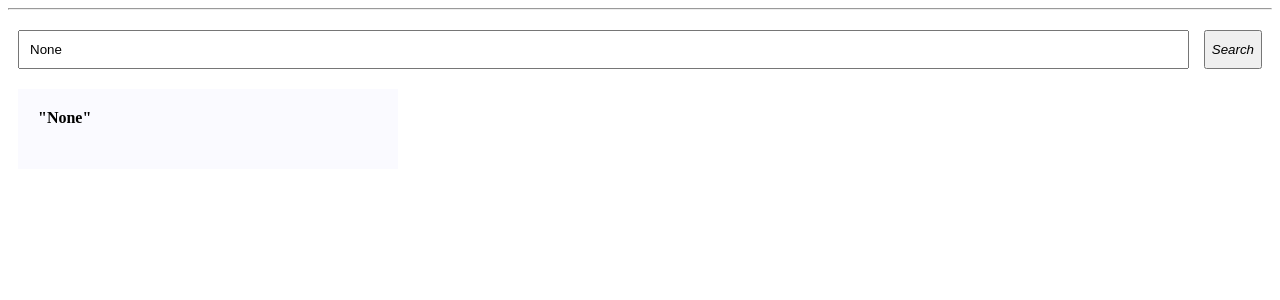
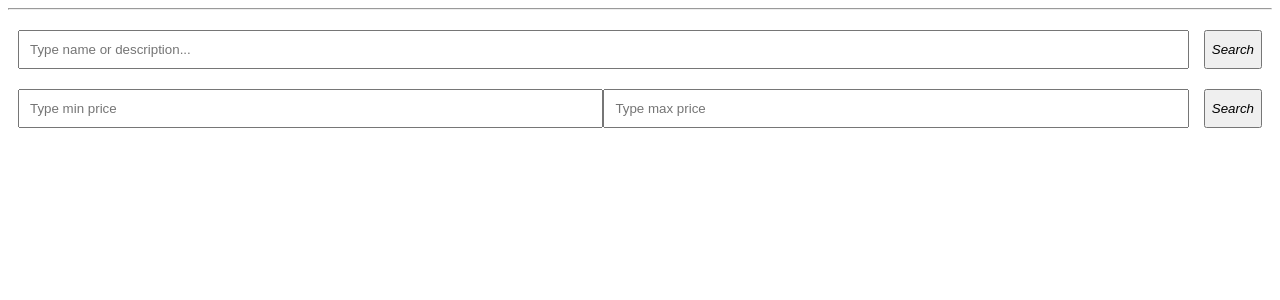
Before and after one commit to reachingfdreams/sendo_homework, a Flask app: page /search in a window 1280 px wide. Shown: the top 300 px of the page. Run offline with Flask 2, Linux system fonts and the light colour scheme; data that the repository does not hold is empty.

Commit message:
Implement products aggregating API acording to prices.

```diff
--- a/searchapp/app/app.py
+++ b/searchapp/app/app.py
@@ -1,7 +1,7 @@
 from flask import Flask, render_template, request
 
 from searchapp.data import all_products
-from searchapp.app.search import search
+from searchapp.app.search import search, search_for_price_range
 
 app = Flask(__name__)
 
@@ -22,13 +22,25 @@ def search_single_product():
 
     Return the top 60 results.
     """
-    query = request.args.get('search')
     num_results = 60
-    products_by_category = [(query, search(query, num_results))]
+    products_by_category = []
+
+    name_or_description = request.args.get('search')
+    if name_or_description != None:
+        products_by_category = [(name_or_description, search(name_or_description, num_results))]
+    elif request.args.get('min_price') != None or request.args.get('max_price') != None:
+        min_price = request.args.get('min_price')
+        if min_price == None or min_price.isdigit() == False:
+            min_price = 0
+        max_price = request.args.get('max_price')
+        if max_price == None or max_price.isdigit() == False:
+            max_price = 0
+        products_by_category = [("Price in [{}, {}] VND".format(min_price, max_price),
+                                search_for_price_range(min_price, max_price, num_results))]
+
     return render_template(
         'index.html',
-        products_by_category=products_by_category,
-        search_term=query,
+        products_by_category=products_by_category
     )
 
 
--- a/searchapp/app/search.py
+++ b/searchapp/app/search.py
@@ -56,3 +56,29 @@ def search(term: str, count: int) -> List[SearchResult]:
     docs = s.query(dismax_query)[:count].execute()
 
     return [SearchResult.from_doc(d) for d in docs]
+
+def search_for_price_range(min_price: int, max_price: int, count: int) -> List[SearchResult]:
+    """ Search all products acording to price range. """
+
+    client = Elasticsearch()
+
+    # Elasticsearch 6 requires the content-type header to be set, and this is
+    # not included by default in the current version of elasticsearch-py
+    client.transport.connection_pool.connection.headers.update(HEADERS)
+
+    # TODO: seperate three cases, [min_price, ], [, max_price],
+    # and [min_price, max_price].
+    body = {
+        "query": {
+            "range": {
+                "price": {
+                    "gte": min_price,
+                    "lte": max_price
+                }
+            }
+        }
+    }
+    s = Search(using=client, index=INDEX_NAME, doc_type=DOC_TYPE).update_from_dict(body)
+    docs = s.query()[:count].execute()
+
+    return [SearchResult.from_doc(d) for d in docs]
--- a/searchapp/app/templates/index.html
+++ b/searchapp/app/templates/index.html
@@ -13,6 +13,20 @@
     }
 
     #search-bar button {
+      margin-left: 15px;
+    }
+
+    #search-bar-price-range {
+      display: flex;
+      margin: 20px 10px;
+    }
+
+    #search-bar-price-range input {
+      width: 100%;
+      padding: 10px;
+    }
+
+    #search-bar-price-range button {
       margin-left: 15px;
     }
 
@@ -69,7 +83,13 @@
 
 
   <form id="search-bar" action="/search">
-    <input type="text" placeholder="Type name or description..." name="search" value="{{ search_term }}">
+    <input type="text" placeholder="Type name or description..." name="search" value="">
+    <button type="submit"><i class="fa fa-search">Search</i></button>
+  </form>
+
+  <form id="search-bar-price-range" action="/search">
+    <input type="text" placeholder="Type min price" name="min_price" value="">
+    <input type="text" placeholder="Type max price" name="max_price" value="">
     <button type="submit"><i class="fa fa-search">Search</i></button>
   </form>
 
```
